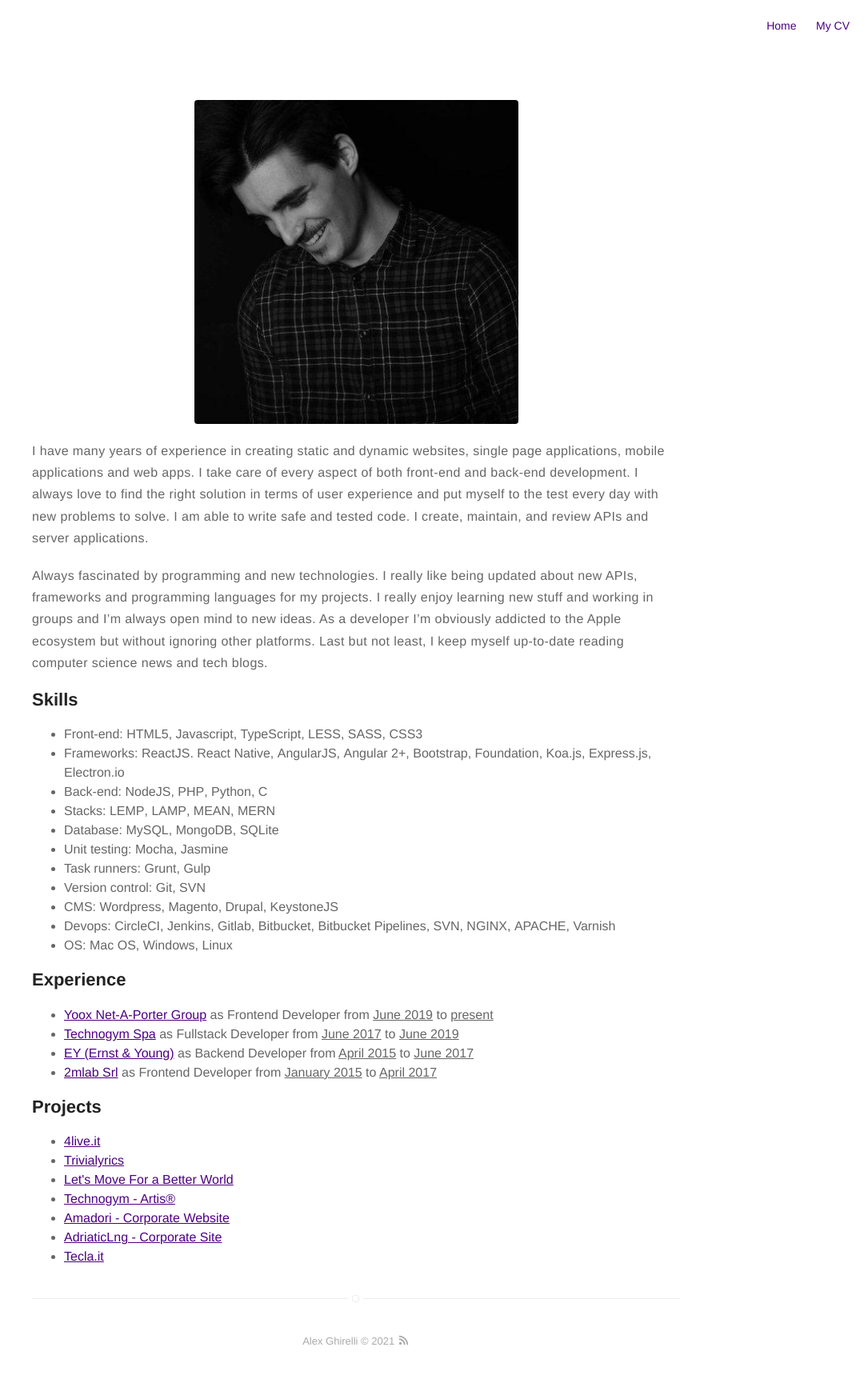
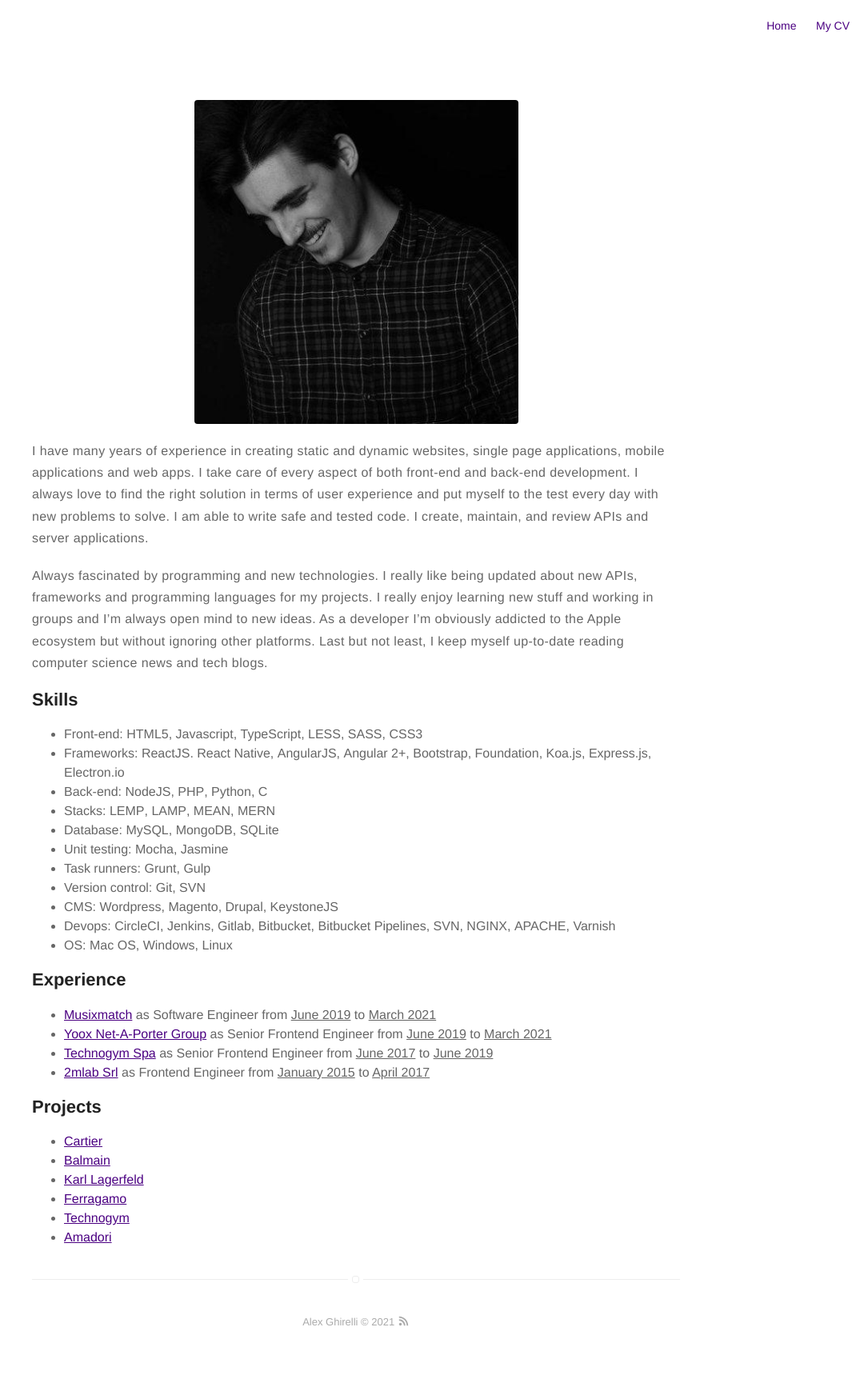
Before and after one commit to alexghirelli/alexghirelli.github.io, a Jekyll site: the page built from about.md, in a window 1280 px wide. Shown: the whole page at 80% size, without its empty margins (195-1280 px from the left). Built offline with Jekyll 4.4.1, drawn with Linux system fonts in a browser that asks for light colours; after the commit the page ends 1700 px from its top, so only the background shows below that.

Commit message:
Update about.md

```diff
--- a/about.md
+++ b/about.md
@@ -27,20 +27,19 @@ layout: page
 <h2>Experience</h2>
 
 <ul>
-	<li><a href="http://www.ynap.com" target="_blank"><b>Yoox Net-A-Porter Group</b></a> as <b>Frontend Developer</b> from <u>June 2019</u> to <u>present</u></li>
-	<li><a href="https://www.technogym.com" target="_blank"><b>Technogym Spa</b></a> as <b>Fullstack Developer</b> from <u>June 2017</u> to <u>June 2019</u></li>
-	<li><a href="https://www.ey.com/" target="_blank"><b>EY (Ernst & Young)</b></a> as <b>Backend Developer</b> from <u>April 2015</u> to <u>June 2017</u></li>
-	<li><a href="https://www.2mlab.it" target="_blank"><b>2mlab Srl</b></a> as <b>Frontend Developer</b> from <u>January 2015</u> to <u>April 2017</u></li>
+	<li><a href="https://www.musixmatch.com" target="_blank"><b>Musixmatch</b></a> as <b>Software Engineer</b> from <u>June 2019</u> to <u>March 2021</u></li>
+	<li><a href="https://www.ynap.com" target="_blank"><b>Yoox Net-A-Porter Group</b></a> as <b>Senior Frontend Engineer</b> from <u>June 2019</u> to <u>March 2021</u></li>
+	<li><a href="https://www.technogym.com" target="_blank"><b>Technogym Spa</b></a> as <b>Senior Frontend Engineer</b> from <u>June 2017</u> to <u>June 2019</u></li>
+	<li><a href="https://www.2mlab.it" target="_blank"><b>2mlab Srl</b></a> as <b>Frontend Engineer</b> from <u>January 2015</u> to <u>April 2017</u></li>
 </ul>
 
 <h2>Projects</h2>
 
 <ul>
-	<li><a href="http://www.4live.it" target="_blank">4live.it</a></li>
-	<li><a href="https://trivialyrics.now.sh/" target="_blank">Trivialyrics</a></li>
-	<li><a href="http://www.technogym.com/letsmove" target="_blank" rel="nofollow">Let's Move For a Better World</a></li>
-	<li><a href="http://www.technogym.com/artis" target="_blank" rel="nofollow">Technogym - Artis&reg;</a></li>
-	<li><a href="http://www.amadori.it" target="_blank" rel="nofollow">Amadori - Corporate Website</a></li>
-	<li><a href="http://www.adriaticlng.it" target="_blank" rel="nofollow">AdriaticLng - Corporate Site</a></li>
-	<li><a href="http://www.tecla.it" target="_blank" rel="nofollow">Tecla.it</a></li>
+	<li><a href="https://www.cartier.com/en-gb" target="_blank" rel="nofollow">Cartier</a></li>
+	<li><a href="https://www.balmain.com" target="_blank" rel="nofollow">Balmain</a></li>
+	<li><a href="https://www.karl.com" target="_blank" rel="nofollow">Karl Lagerfeld</a></li>
+	<li><a href="https://www.ferragamo.com" target="_blank" rel="nofollow">Ferragamo</a></li>
+	<li><a href="https://www.technogym.com" target="_blank" rel="nofollow">Technogym</a></li>
+	<li><a href="http://www.amadori.it" target="_blank" rel="nofollow">Amadori</a></li>
 </ul>
```
